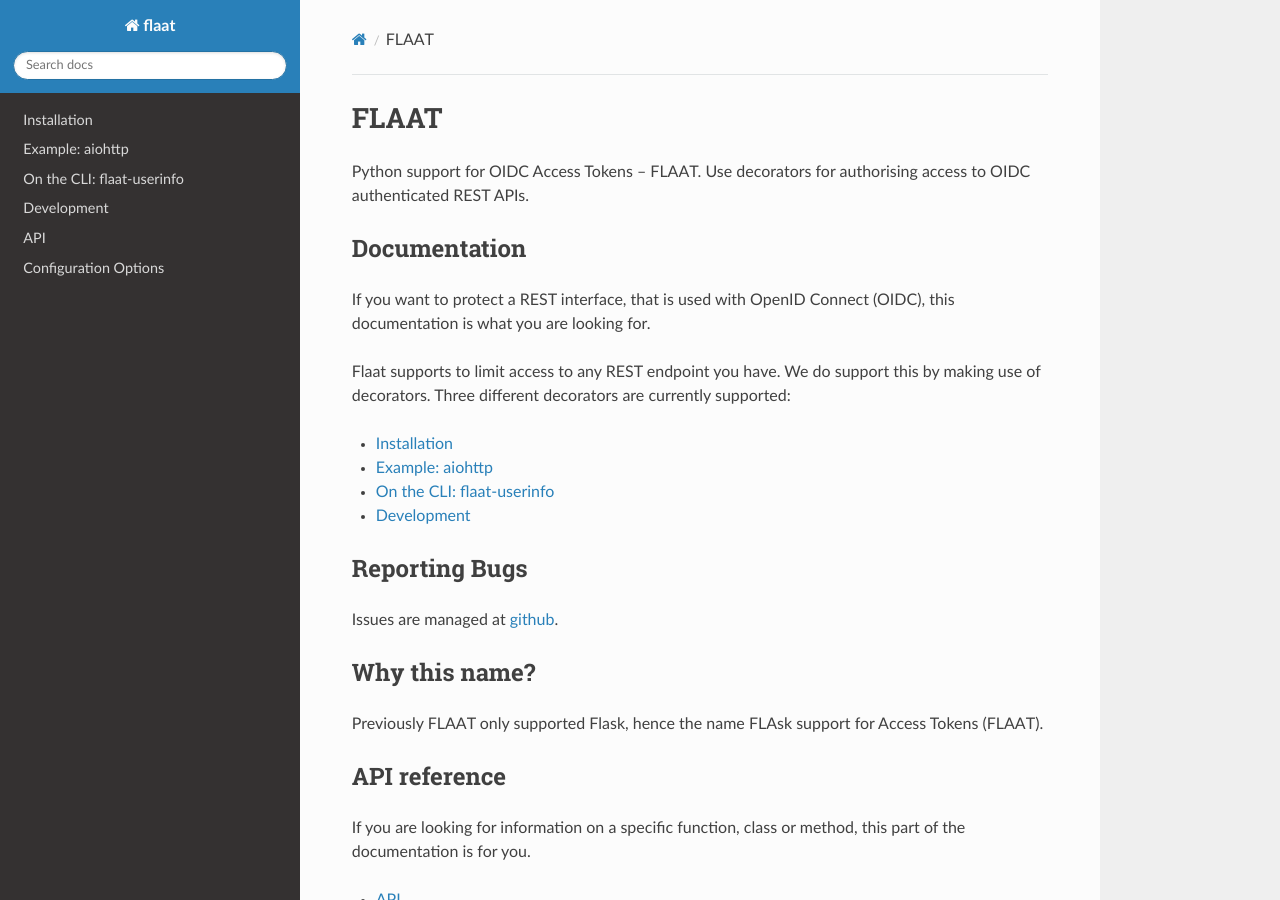
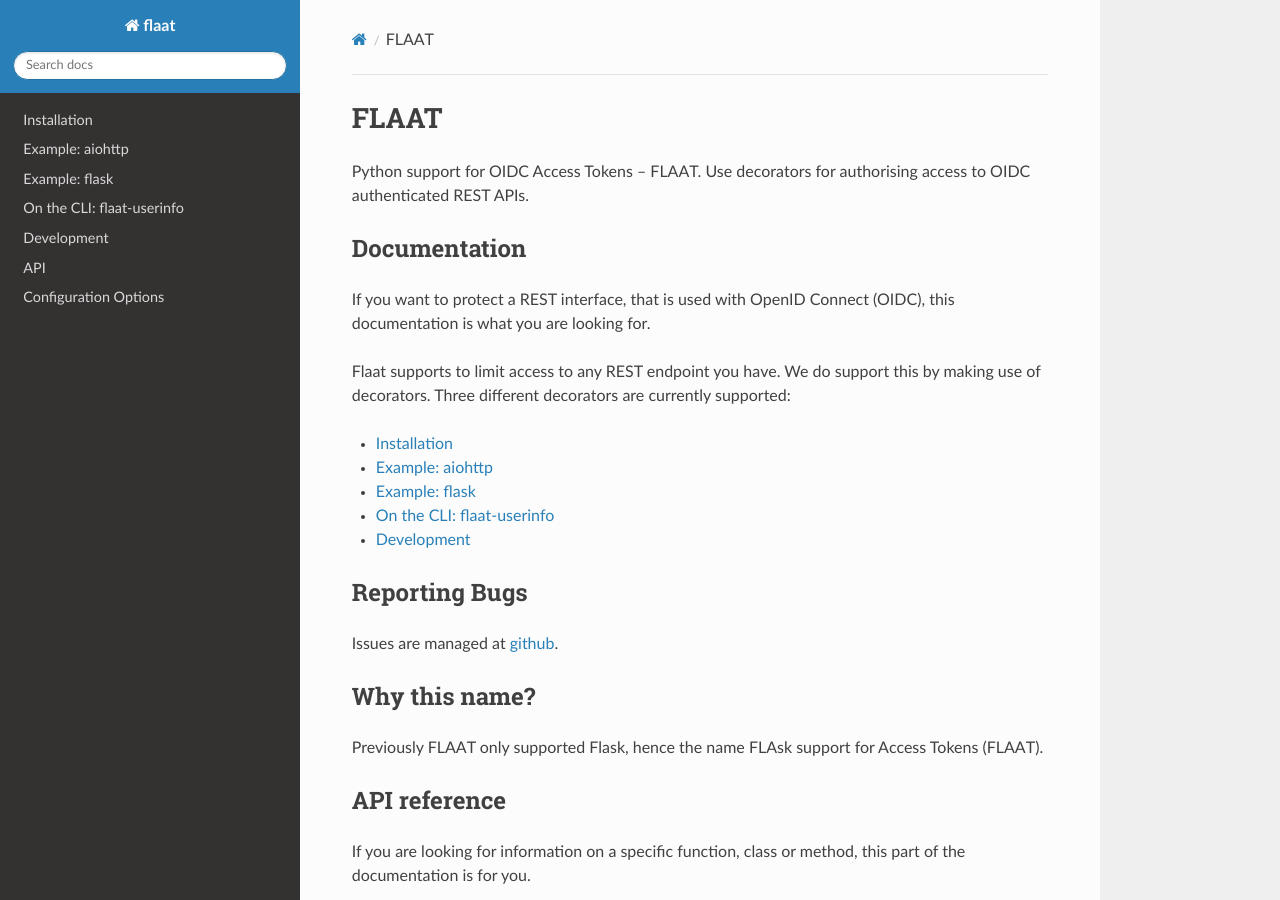
Before and after one commit to indigo-dc/flaat, a Sphinx documentation site: the page built from doc/source/index.rst, in a window 1280 px wide and 900 px high. Built offline with Sphinx 7.4.7 and the Read the Docs theme 2.0.0, drawn with Linux system fonts in a browser that asks for light colours.

Commit message:
Add flask example to index.rst

```diff
--- a/doc/source/index.rst
+++ b/doc/source/index.rst
@@ -19,6 +19,7 @@
 
    flaat/installation
    flaat/examples/aio
+   flaat/examples/flask
    flaat/flaat-userinfo
    flaat/development
 
```
